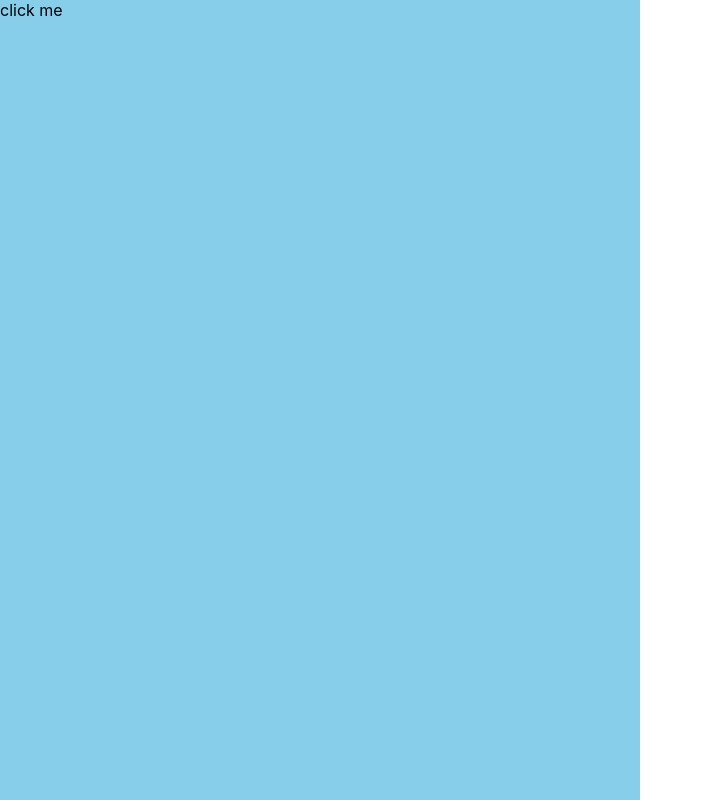
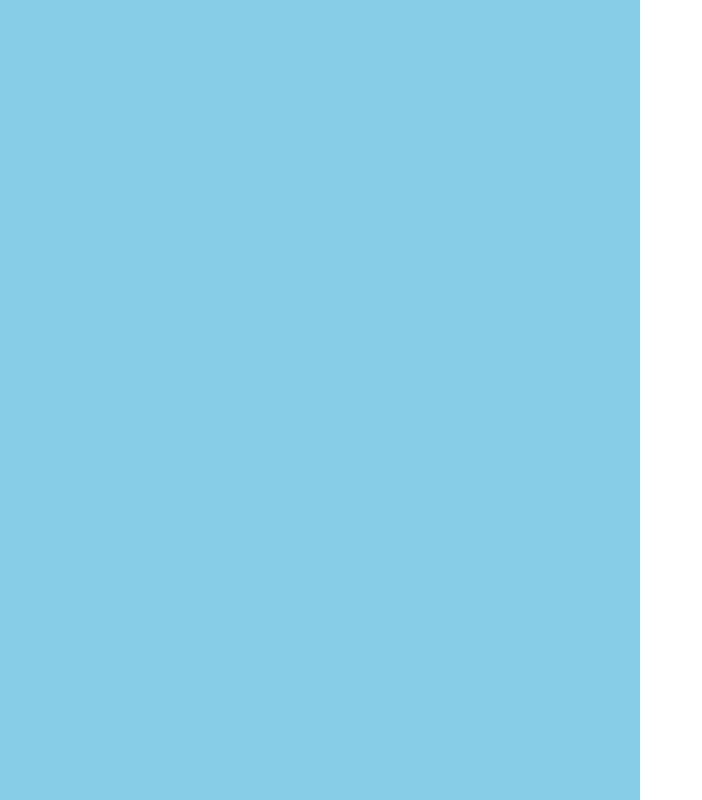
Before and after one commit to RichardBoyz/react-work, a React (Create React App) app: page / in a window 1280 px wide. Shown: the whole page, without its empty margins (0-702 px from the left). Built offline with nearby package versions, Linux system fonts and the light colour scheme.

Commit message:
Remove test code

```diff
--- a/src/App.js
+++ b/src/App.js
@@ -1,27 +1,7 @@
-import { useState } from "react";
-import { getTestData } from "./apis/api";
 import "./App.css";
 
 function App() {
-  const [products, setProducts] = useState([]);
-  async function getTest() {
-    let res = await getTestData();
-    setProducts(res);
-    console.log(res);
-  }
-
-  return (
-    <div className="App" onClick={getTest}>
-      click me
-      {products.map((product) => (
-        <div key={product._id}>
-          <h2>title: {product.title}</h2>
-          <h2>description: {product.description}</h2>
-          <h2>price: {product.price}</h2>
-        </div>
-      ))}
-    </div>
-  );
+  return <div className="App"></div>;
 }
 
 export default App;
```
